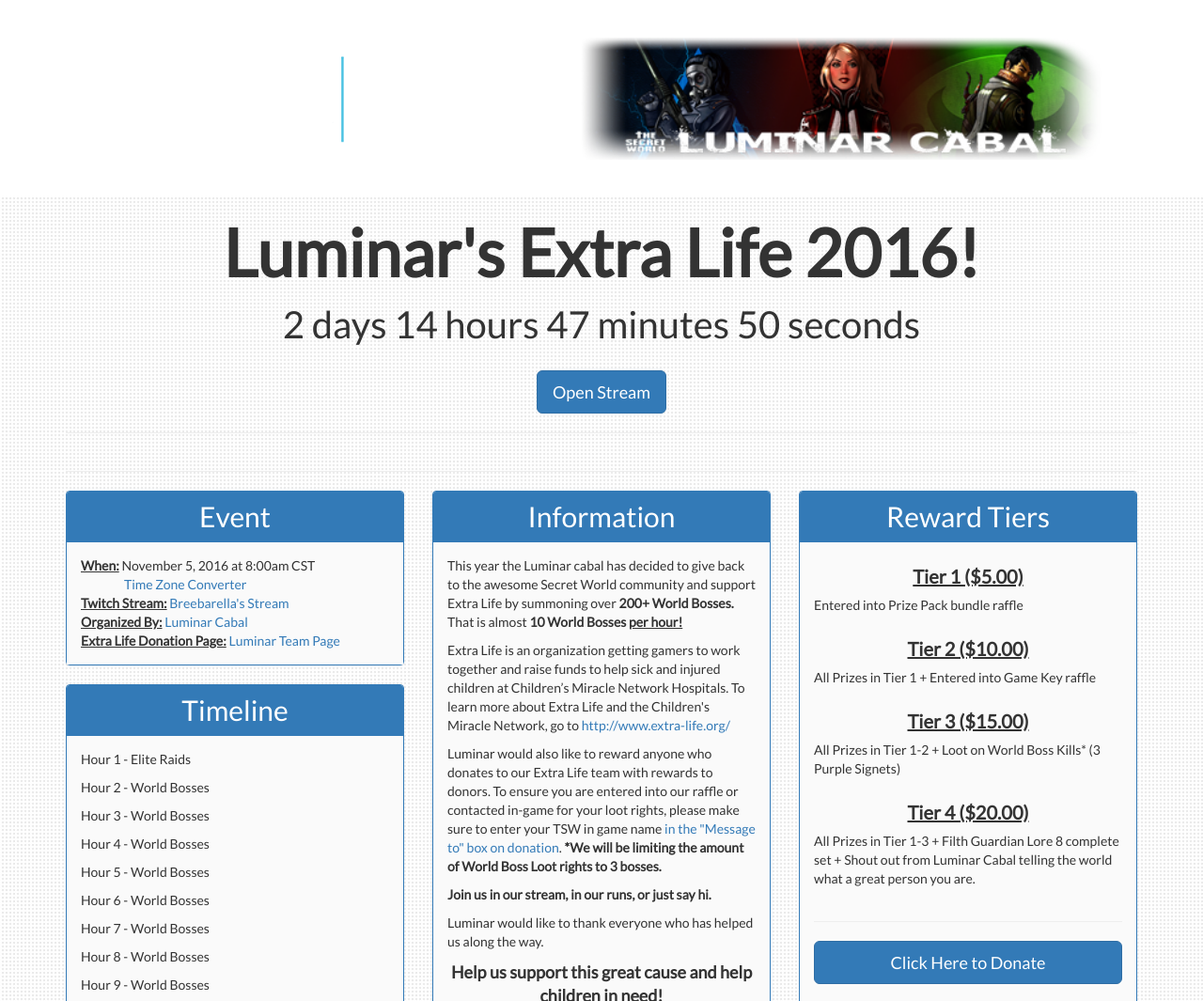
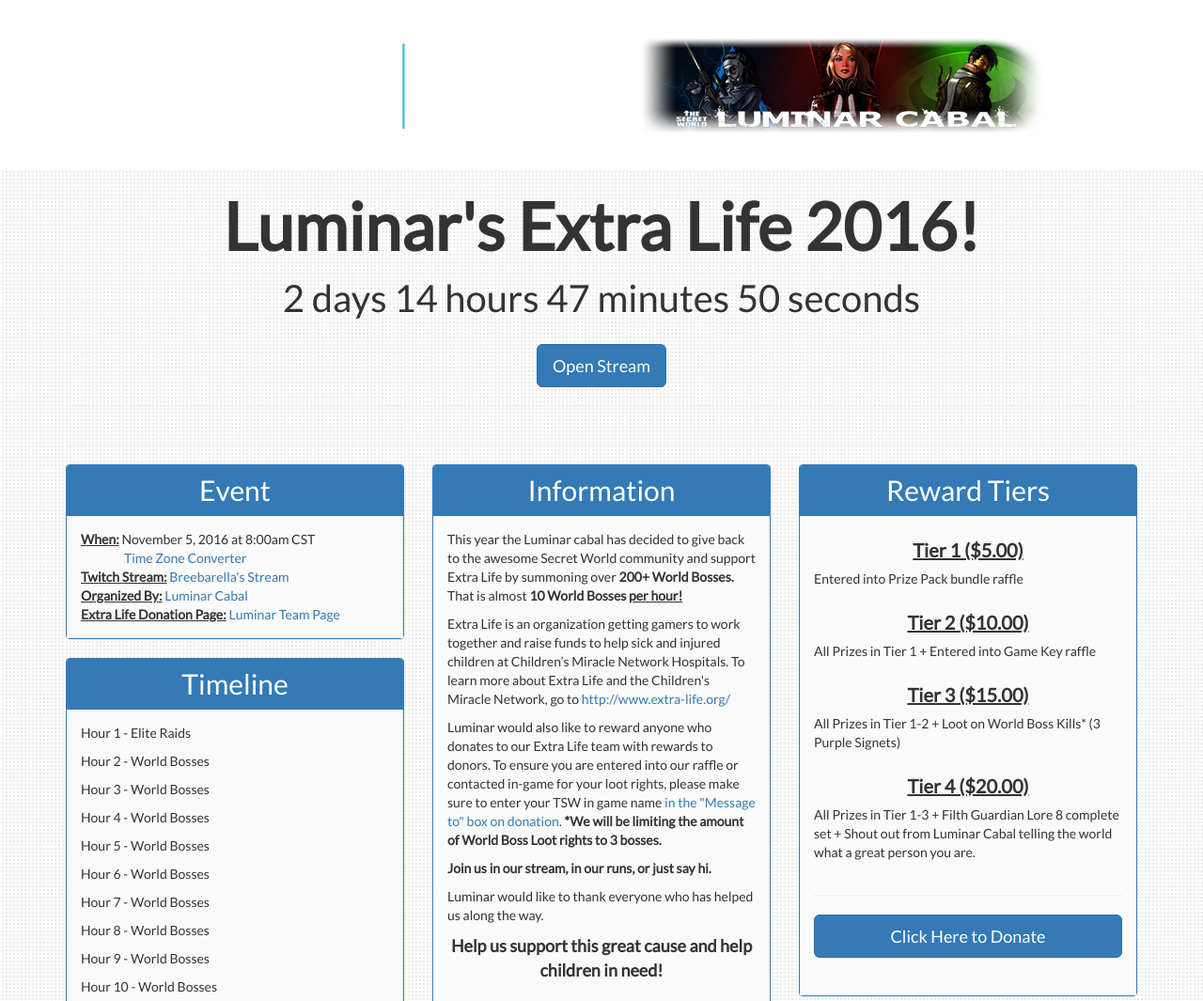
Before and after one commit to LJamesHu/LuminarExtraLife, a plain HTML site: page index.htm in a window 1280 px wide. Shown: the top 1065 px of the page at 94% size. Drawn offline with nearby package versions, Linux system fonts and the light colour scheme; a script that the page names is missing.

Commit message:
Trying to fix image resizing problem

```diff
--- a/index.htm
+++ b/index.htm
@@ -38,7 +38,7 @@
       <div class="container">
         <h1><img src="images/ExtraLifeLogo.png">
         &amp;
-        <img src="images/LuminarBanner.png" width=50% height=50%></h1>
+        <img src="images/LuminarBanner.png"></h1>
       </div>
     </div>
     <div class="custom-container">
```
